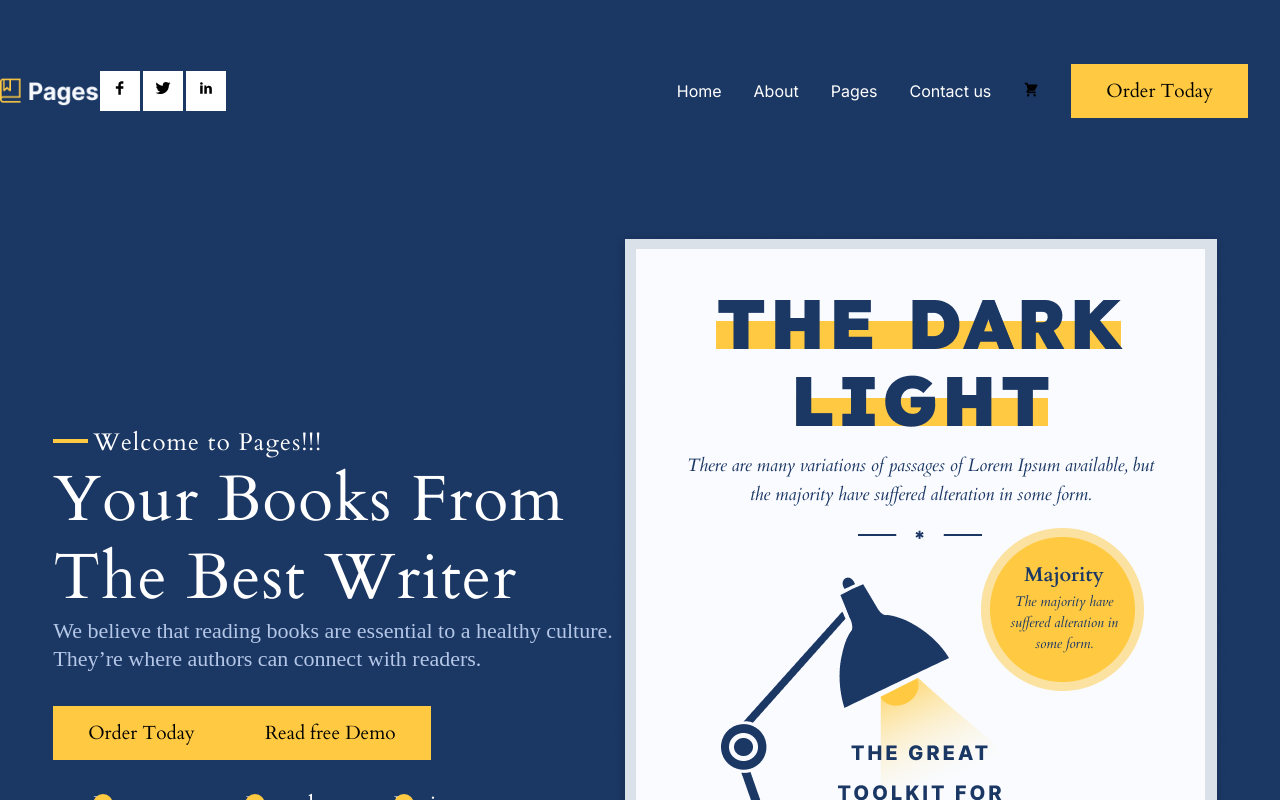
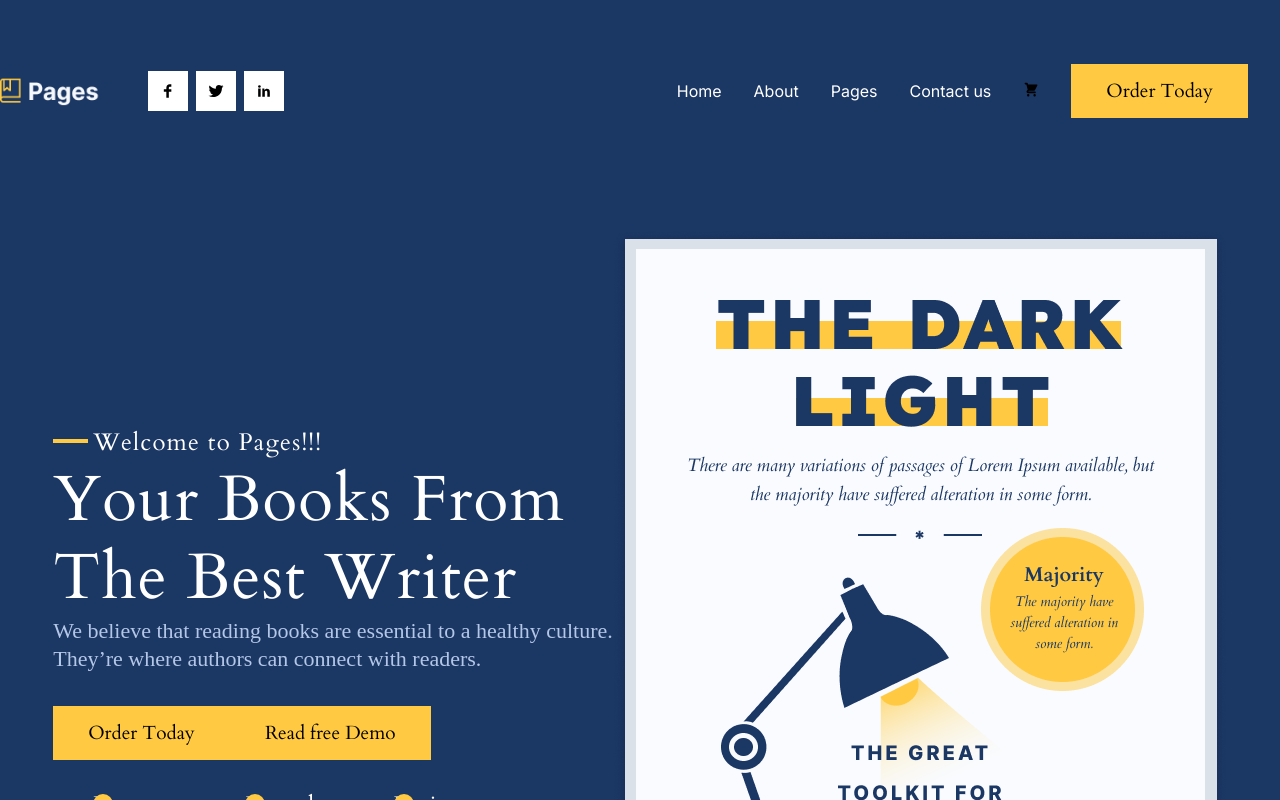
Before and after one commit to KsyuNan/page-project, a React (Vite) app in the folder page-project/: page / in a window 1280 px wide. Shown: the top 800 px of the page. Built offline with nearby package versions, Linux system fonts and the light colour scheme.

Commit message:
Fixed social btn

```diff
--- a/page-project/src/components/Header/Header.jsx
+++ b/page-project/src/components/Header/Header.jsx
@@ -9,12 +9,14 @@ export const Header = () => {
                 <div className={`${styles.headerContainerLogo} flexStart`}>
                   <img src={logo} alt="" width={100}/>
 
+
                 <div className={` ${styles.headerContainerSocial} flexStart`}>
                   <a><TiSocialFacebook size={20}/></a>
                   <a><TiSocialTwitter size={20}/></a>
                   <a><TiSocialLinkedin size={20}/></a>
                 </div>
                 </div>
+
 
                 <nav className={`${styles.headerContainerNav} flexCenter`}>
                     <ul className={`${styles.headerContainerNavMenu} flexCenter`}>
--- a/page-project/src/components/Header/header.module.scss
+++ b/page-project/src/components/Header/header.module.scss
@@ -8,17 +8,28 @@
     justify-content: space-between !important;
 
     &Logo {
-      padding-right: 1rem;
+      img {
+        max-width: 100%;
+        height: auto;
+      }
     }
 
     &Social {
+      padding-left: 3rem;
       a {
         width: 40px;
         height: 40px;
+        display: flex;
+        align-items: center;
+        justify-content: center;
         background-color: variables.$main-font;
         text-align: center;
         padding: 0.4rem;
-        margin-right: 0.2rem;
+        margin-right: 0.5rem;
+
+        &:hover {
+          background-color: variables.$secondary-color;
+        }
       }
     }
 
--- a/page-project/src/index.scss
+++ b/page-project/src/index.scss
@@ -6,7 +6,6 @@
   padding: 0;
   box-sizing: border-box;
   font-family: "Cardo", serif;
-  //font-family: "Inter", sans-serif;
   scroll-behavior: smooth;
 }
 
```
